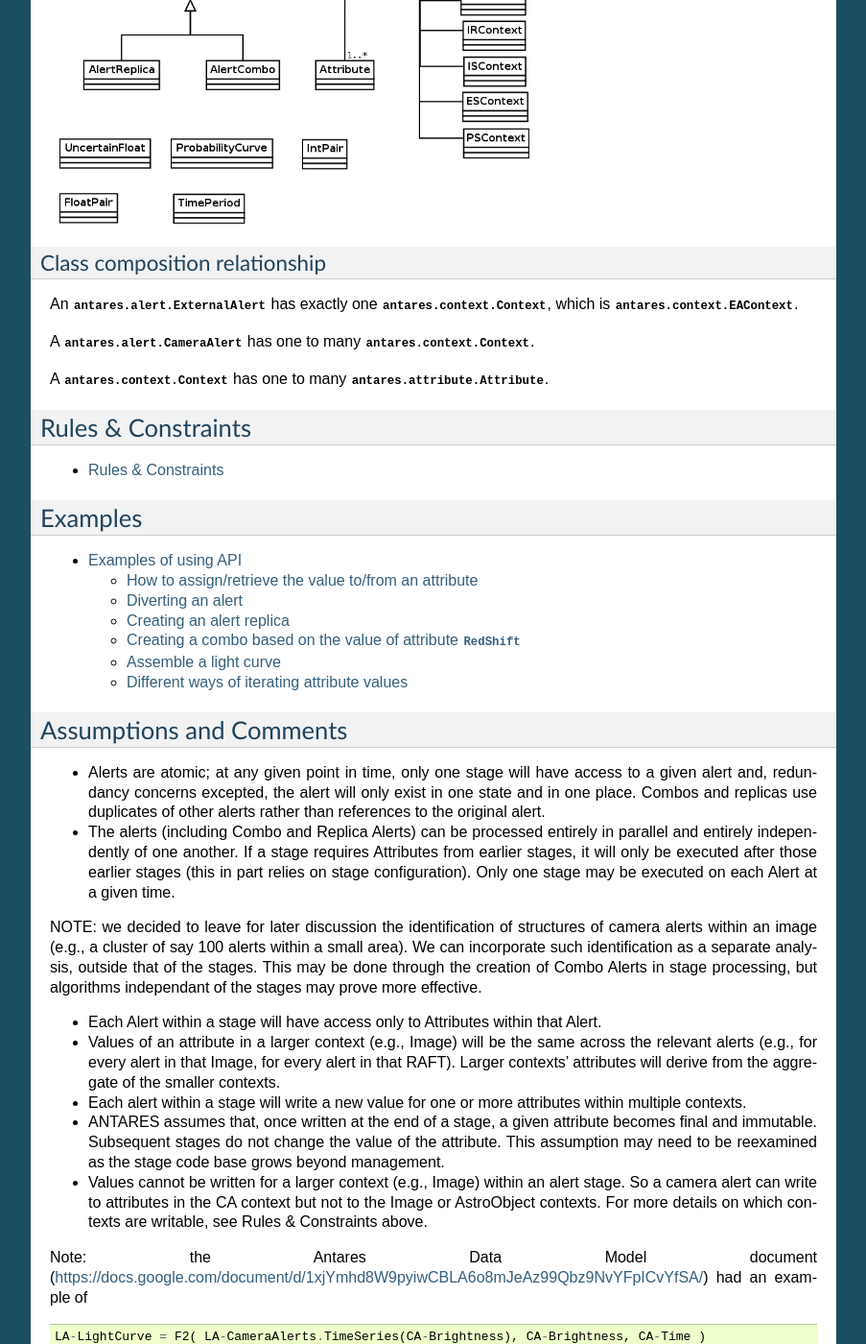
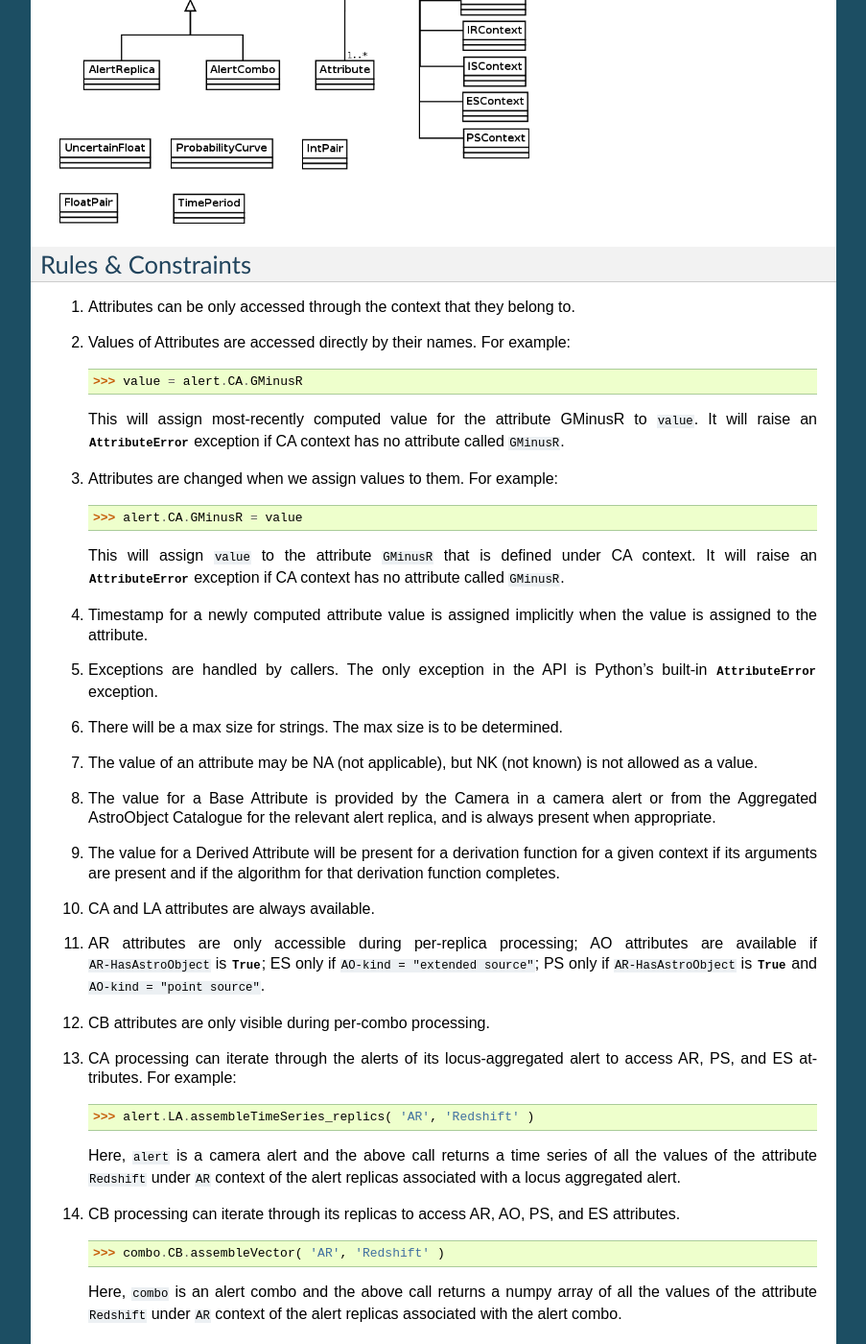
Before and after one commit to AzNOAOTares/antares-base, a Sphinx documentation site: the page built from doc/source/index.rst, in a window 1280 px wide and 1400 px high, scrolled down 3267 px. Shown: the whole window at 96% size, without its empty margins (198-1101 px from the left). Built offline with Sphinx 7.4.7, drawn with Linux system fonts in a browser that asks for light colours; pages that are not in the unit, such as notebooks, are missing from menus; some of the changed text lies outside the part shown.

Commit message:
API update

```diff
--- a/doc/source/index.rst
+++ b/doc/source/index.rst
@@ -99,25 +99,82 @@ Class inheritance diagram
    :width: 500px
    :height: 480px
 
-Class composition relationship
-^^^^^^^^^^^^^^^^^^^^^^^^^^^^^^
+*************************************************
+Rules & Constraints
+*************************************************
 
-An :py:class:`antares.alert.ExternalAlert` has exactly one
-:py:class:`antares.context.Context`, which is :py:class:`antares.context.EAContext`.
+1. Attributes can be only accessed through the context that they belong to.
 
-A :py:class:`antares.alert.CameraAlert` has one to many
-:py:class:`antares.context.Context`.
+2. Values of Attributes are accessed directly by their names.
+   For example:
 
-A :py:class:`antares.context.Context` has one to many :py:class:`antares.attribute.Attribute`.
+   >>> value = alert.CA.GMinusR
 
-*********************
-Rules & Constraints
-*********************
+   This will assign most-recently computed value for the attribute GMinusR
+   to ``value``. It will raise an :py:exc:`AttributeError` exception if CA context
+   has no attribute called ``GMinusR``.
 
-.. toctree::
-   :maxdepth: 2
+3. Attributes are changed when we assign values to them.
+   For example:
 
-   rules_constraints.rst
+   >>> alert.CA.GMinusR = value
+
+   This will assign ``value`` to the attribute ``GMinusR`` that is defined under
+   CA context. It will raise an :py:exc:`AttributeError` exception if CA context
+   has no attribute called ``GMinusR``.
+
+4. Timestamp for a newly computed attribute value is assigned implicitly
+   when the value is assigned to the attribute.
+
+5. Exceptions are handled by callers. The only exception in the API is Python's
+   built-in :py:exc:`AttributeError` exception.
+
+6. There will be a max size for strings. The max size is to be determined.
+
+7. The value of an attribute may be NA (not applicable), but NK (not known)
+   is not allowed as a value.
+
+8. The value for a Base Attribute is provided by the Camera in a
+   camera alert or from the Aggregated AstroObject Catalogue for the
+   relevant alert replica, and is always present when appropriate.
+
+9. The value for a Derived Attribute will be present for a derivation
+   function for a given context if its arguments are present and if
+   the algorithm for that derivation function completes.
+
+10. CA and LA attributes are always available.
+
+11. AR attributes are only accessible during per-replica processing;
+    AO attributes are available if ``AR-HasAstroObject`` is
+    :py:data:`True`; ES only if ``AO-kind = "extended source"``; PS only if
+    ``AR-HasAstroObject`` is :py:data:`True` and ``AO-kind = "point
+    source"``.
+
+12. CB attributes are only visible during per-combo processing.
+
+13. CA processing can iterate through the alerts of its
+    locus-aggregated alert to access AR, PS, and ES attributes. For
+    example:
+
+    >>> alert.LA.assembleTimeSeries_replics( 'AR', 'Redshift' )
+
+    Here, ``alert`` is a camera alert and the above call returns a
+    time series of all the values of the attribute ``Redshift`` under
+    ``AR`` context of the alert replicas associated with a locus
+    aggregated alert.
+
+14. CB processing can iterate through its replicas to access AR, AO,
+    PS, and ES attributes.
+
+    >>> combo.CB.assembleVector( 'AR', 'Redshift' )
+
+    Here, ``combo`` is an alert combo and the above call returns a
+    numpy array of all the values of the attribute ``Redshift`` under
+    ``AR`` context of the alert replicas associated with the alert
+    combo.
+
+15. A derived attribute cannot have a circular definition (and so
+    definitions form a directed acyclic graph).
 
 *********************
 Examples
```
Also changed, not shown: 1 other file.
